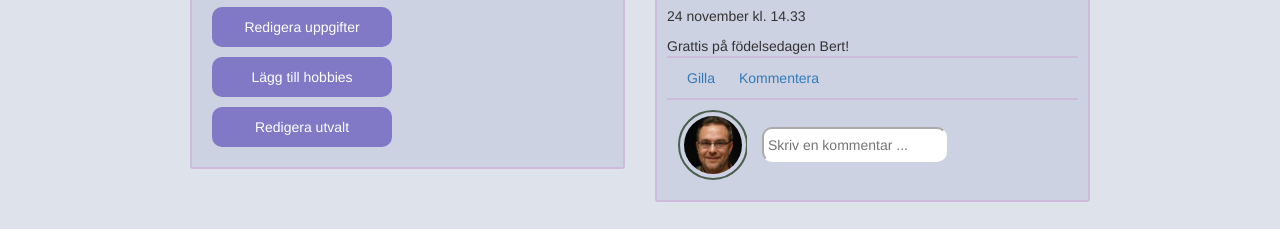
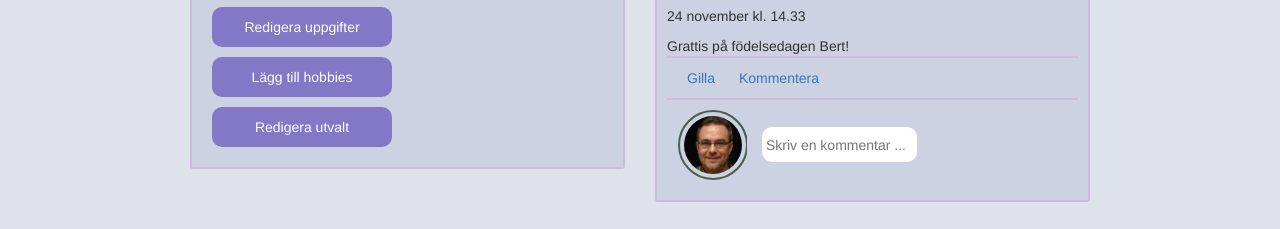
Before and after one commit to spajk00/Grupp_uppgift_Code_Monkeys, a plain HTML site: page Base/profil.html in a window 1280 px wide. Shown: the part 723-952 px from the top of the page. Drawn offline with nearby package versions, Linux system fonts and the light colour scheme; a script that the page names is missing.

Commit message:
css update

```diff
--- a/Base/css/feed.css
+++ b/Base/css/feed.css
@@ -21,14 +21,37 @@ section{
   display: inline-flex;
 }
 
-.comment input{
+.comment input[type = text]{
   height: 35px;
 
+  width: 155px;
+
+  -webkit-transition: width .35s ease-in-out;
+  transition: width .35s ease-in-out;
   border-radius: 10px;
   border-color: rgb(255, 255, 255);
   margin-top: auto;
   margin-bottom: auto;
   margin-left: 15px;
+
+  border: none;
+
+}
+
+.comment input:focus {
+  height: 35px;
+
+  outline:  none;
+  width: 250px;
+
+  background-color: rgb(255, 255, 255);
+  border-radius: 10px;
+  border-color: rgb(118, 111, 127);
+  margin-top: auto;
+  margin-bottom: auto;
+  margin-left: 15px;
+
+  border: none;
 }
 
 .likeSection{
```
Also changed, not shown: 1 other file.
